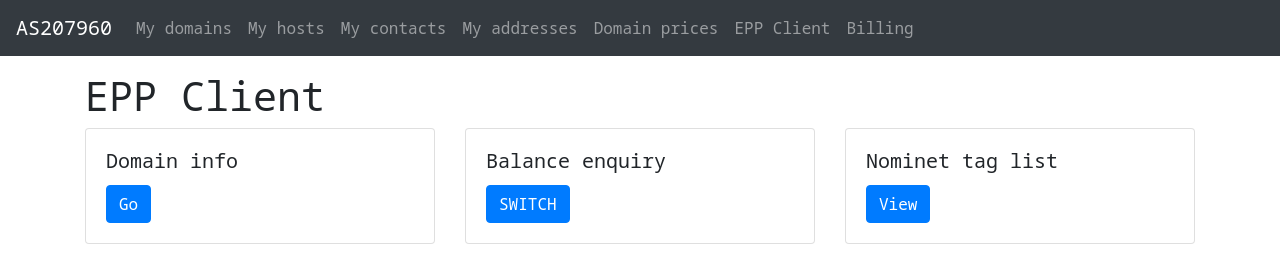
After one commit to AS207960/domains, a Django app: page /epp_client/ in a window 1280 px wide. The commit adds this page. Shown: the top 257 px of the page. Run offline with Django 3.2, Linux system fonts and the light colour scheme; the visitor is signed in with stand-in values (Sample User, id 1); parts of the project's set-up code (start-up, migrations or seed data) failed here and were passed over; some libraries are stand-ins or nearby versions.

Commit message:
basic epp client

```diff
--- /dev/null
+++ b/domains/templates/domains/admin/index.html
@@ -0,0 +1,32 @@
+{% extends 'domains/base.html' %}
+{% block content %}
+    <div class="container my-3">
+        <h1>EPP Client</h1>
+        <div class="row">
+            <div class="col">
+                <div class="card">
+                    <div class="card-body">
+                        <h5 class="card-title">Domain info</h5>
+                        <a href="{% url 'admin_domain_info' %}" class="btn btn-primary">Go</a>
+                    </div>
+                </div>
+            </div>
+            <div class="col">
+                <div class="card">
+                    <div class="card-body">
+                        <h5 class="card-title">Balance enquiry</h5>
+                        <a href="{% url 'admin_balance_switch' %}" class="btn btn-primary">SWITCH</a>
+                    </div>
+                </div>
+            </div>
+            <div class="col">
+                <div class="card">
+                    <div class="card-body">
+                        <h5 class="card-title">Nominet tag list</h5>
+                        <a href="{% url 'admin_nominet_tags' %}" class="btn btn-primary">View</a>
+                    </div>
+                </div>
+            </div>
+        </div>
+    </div>
+{% endblock %}
--- a/domains/templates/domains/base.html
+++ b/domains/templates/domains/base.html
@@ -49,6 +49,11 @@
                 <li class="nav-item">
                     <a class="nav-link" href="{% url 'domain_prices' %}">Domain prices</a>
                 </li>
+                {% if perms.domains.access_eppclient %}
+                    <li class="nav-item">
+                        <a class="nav-link" href="{% url 'admin_index' %}">EPP Client</a>
+                    </li>
+                {% endif %}
                 <li class="nav-item">
                     <a class="nav-link" href="https://billing.as207960.net" target="_blank">Billing</a>
                 </li>
--- a/domains/urls.py
+++ b/domains/urls.py
@@ -1,6 +1,6 @@
 from django.conf import settings
 from django.urls import path, include
-from .views import domain, hosts, contacts
+from .views import domain, hosts, contacts, admin
 
 urlpatterns = [
     path('', domain.domains, name='domains'),
@@ -39,5 +39,9 @@ urlpatterns = [
     path('addresses/new/', contacts.new_address, name='new_address'),
     path('addresses/<uuid:address_id>/delete/', contacts.delete_address, name='delete_address'),
     path('addresses/<uuid:address_id>/', contacts.edit_address, name='edit_address'),
-    path('api/', include('domains.api.urls'))
+    path('api/', include('domains.api.urls')),
+    path('epp_client/', admin.index, name='admin_index'),
+    path('epp_client/domain_info/', admin.domain_info, name='admin_domain_info'),
+    path('epp_client/balance_switch/', admin.balance_switch, name='admin_balance_switch'),
+    path('epp_client/nominet_tags/', admin.nominet_tags, name='admin_nominet_tags'),
 ]
--- /dev/null
+++ b/domains/views/admin.py
@@ -0,0 +1,76 @@
+from django.shortcuts import render, reverse
+from django.contrib.auth.decorators import login_required, permission_required
+from .. import apps, forms
+import grpc
+
+
+def catch_epp_error(fun):
+    def new_fun(request, *args, **kwargs):
+        referrer = request.META.get("HTTP_REFERER")
+        referrer = referrer if referrer else reverse('admin_indeb')
+
+        try:
+            return fun(request, *args, **kwargs)
+        except grpc.RpcError as rpc_error:
+            return render(request, "domains/error.html", {
+                "error": rpc_error.details(),
+                "back_url": referrer
+            })
+
+    return new_fun
+
+
+@login_required
+@permission_required('domains.access_eppclient', raise_exception=True)
+@catch_epp_error
+def index(request):
+    return render(request, "domains/admin/index.html")
+
+
+@login_required
+@permission_required('domains.access_eppclient', raise_exception=True)
+@catch_epp_error
+def domain_info(request):
+    domain = None
+
+    if request.method == "POST":
+        form = forms.DomainSearchForm(request.POST)
+        if form.is_valid():
+            domain = apps.epp_client.get_domain(form.cleaned_data["domain"])
+    else:
+        form = forms.DomainSearchForm()
+
+    return render(request, "domains/admin/domain_info.html", {
+        "domain_form": form,
+        "domain_info": domain
+    })
+
+
+@login_required
+@permission_required('domains.access_eppclient', raise_exception=True)
+@catch_epp_error
+def balance_switch(request):
+    info = apps.epp_client.stub.BalanceInfo(apps.epp_api.epp_pb2.RegistryInfo(
+        registry_name='switch'
+    ))
+    return render(request, "domains/admin/balance_switch.html", {
+        "balance": info.balance,
+        "currency": info.currency
+    })
+
+
+@login_required
+@permission_required('domains.access_eppclient', raise_exception=True)
+@catch_epp_error
+def nominet_tags(request):
+    info = apps.epp_client.stub.NominetTagList(apps.epp_api.epp_pb2.RegistryInfo(
+        registry_name='nominet'
+    ))
+    return render(request, "domains/admin/nominet_tags.html", {
+        "tags": list(map(lambda t: {
+            "tag": t.tag,
+            "name": t.name,
+            "trading_name": t.trading_name.value if t.HasField("trading_name") else None,
+            "handshake": t.handshake
+        }, info.tags))
+    })
```
Also changed, not shown: domains/epp_api/__init__.py (+1 -7 lines), domains/templates/domains/admin/balance_switch.html (added, +17 -0 lines), domains/templates/domains/admin/domain_info.html (added, +130 -0 lines), domains/templates/domains/admin/nominet_tags.html (added, +32 -0 lines), domains/models.py (line endings or trailing spaces).
